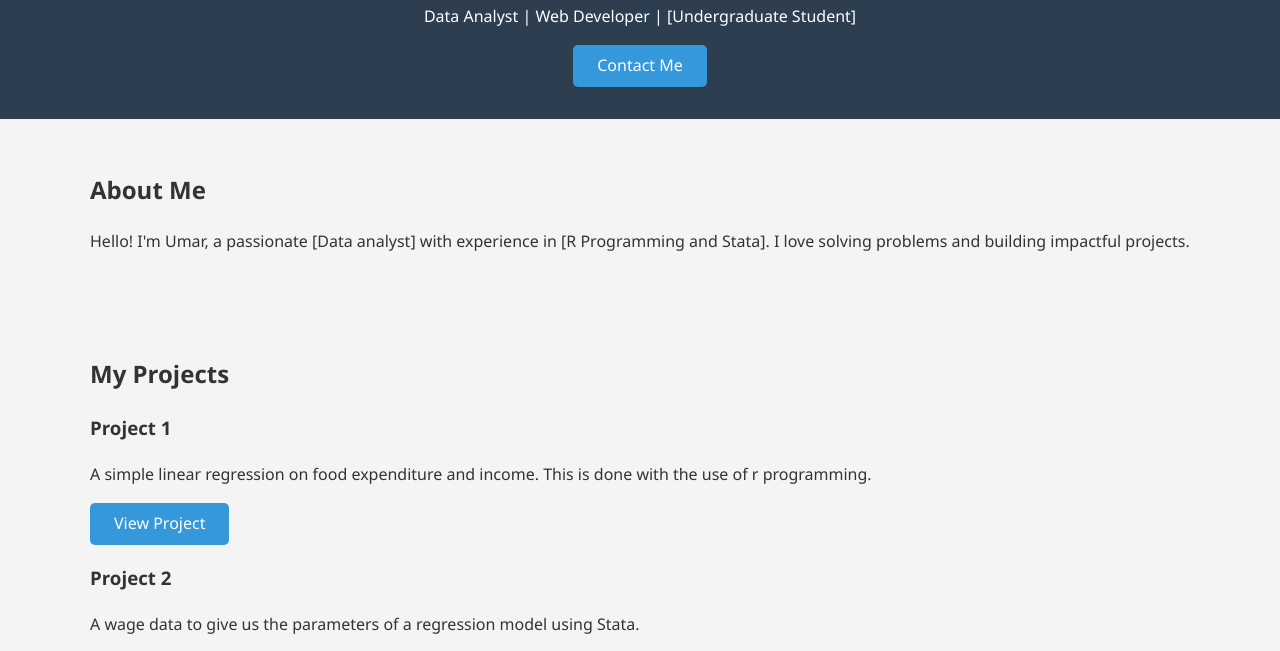
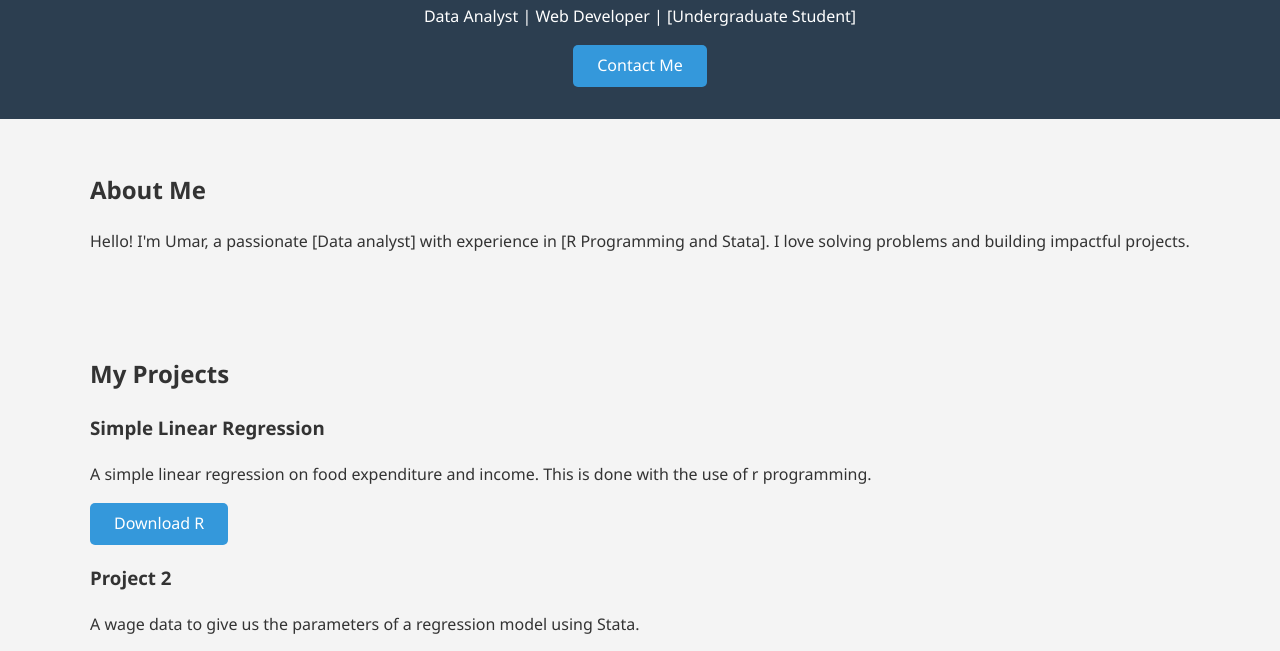
Before and after one commit to farouK000000/Umarfarouk.github.io, a plain HTML site: page index.html in a window 1280 px wide. Shown: the part 148-799 px from the top of the page. Drawn offline with Linux system fonts and the light colour scheme.

Commit message:
Update index.html

```diff
--- a/index.html
+++ b/index.html
@@ -74,9 +74,9 @@ html
     <section id="projects" class="container">
         <h2>My Projects</h2>
         <div>
-            <h3>Project 1</h3>
+            <h3>Simple Linear Regression</h3>
             <p>A simple linear regression on food expenditure and income. This is done with the use of r programming.</p>
-            <a href="#" class="btn">View Project</a>
+            <a href="Simple Linear Regression Analysis" class="btn">Download R</a>
         </div>
         <div>
             <h3>Project 2</h3>
```
